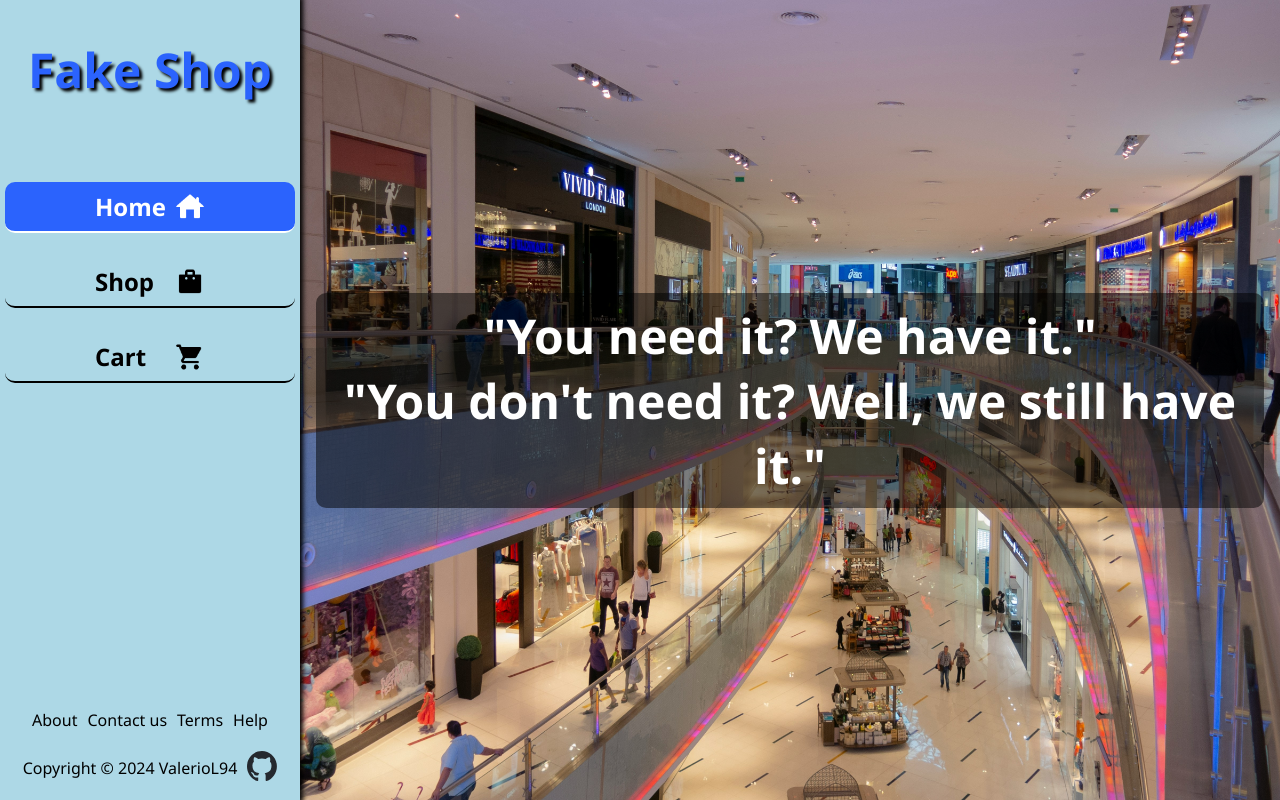
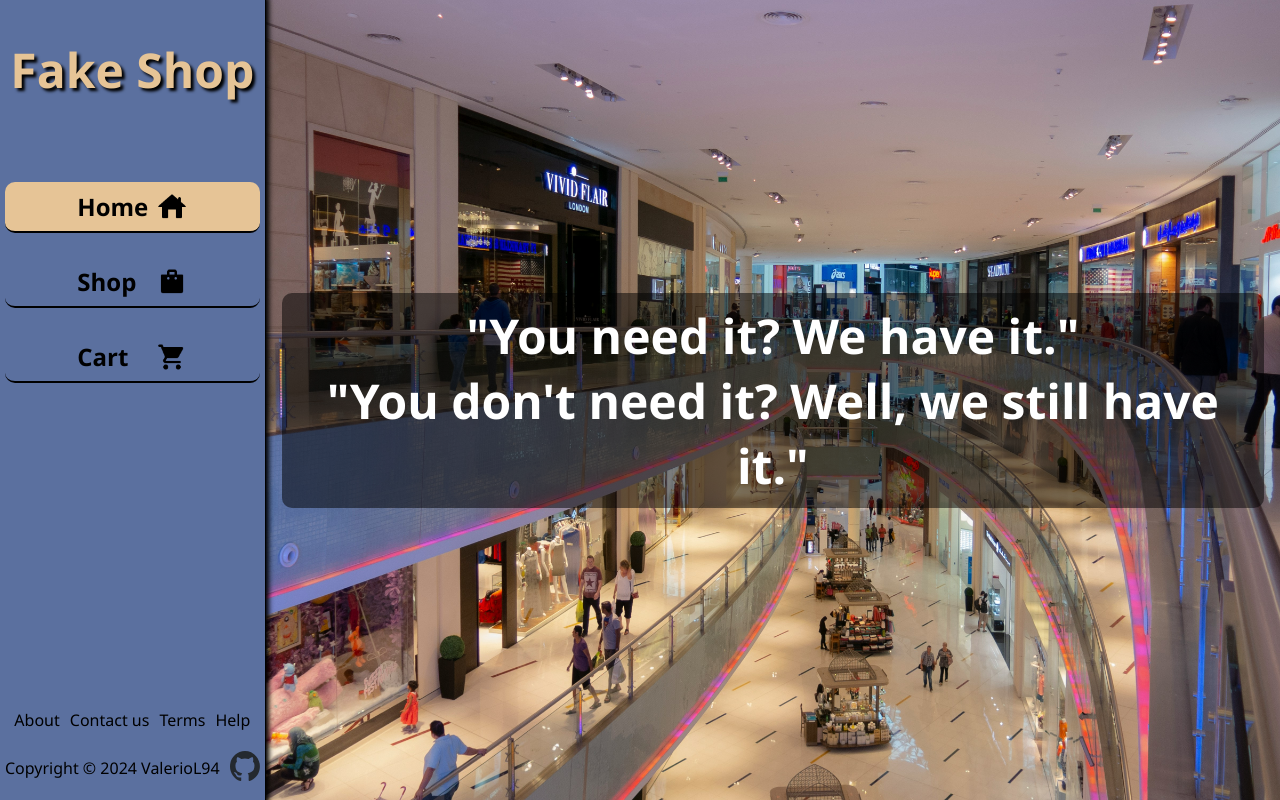
Before and after one commit to ValerioL94/shopping-cart, a React (Vite) app: page / in a window 1280 px wide. Built offline with nearby package versions, Linux system fonts and the light colour scheme.

Commit message:
Update styles

```diff
--- a/src/index.css
+++ b/src/index.css
@@ -37,20 +37,22 @@ i {
   display: flex;
   flex-direction: column;
   height: 100vh;
-  width: 300px;
-  background-color: lightblue;
+  max-width: 300px;
+  background-color: rgba(91, 112, 159, 255);
   position: sticky;
   top: 0;
   padding: 5px;
   box-sizing: border-box;
   box-shadow: 0px 0px 5px 3px black;
+  border-right: 1px solid black;
 }
 
 #sidebar > .home-link {
+  padding: 0 5px;
   font-size: 1.5rem;
   text-align: center;
   text-decoration: none;
-  color: hsl(224, 98%, 58%);
+  color: rgba(230, 196, 150, 255);
   text-shadow: 3px 3px 3px black;
 }
 
@@ -63,9 +65,6 @@ i {
 #sidebar nav img {
   height: 30px;
   width: 30px;
-}
-#sidebar nav .active img {
-  filter: invert();
 }
 
 #sidebar ul {
@@ -98,12 +97,11 @@ nav a > span {
 }
 
 #sidebar nav a.active {
-  background: rgb(43, 99, 253);
-  color: white;
+  background: rgba(230, 196, 150, 255);
 }
 
 #sidebar nav a.pending {
-  color: rgb(43, 99, 253);
+  color: rgba(230, 196, 150, 255);
 }
 
 #sidebar .footer {
@@ -143,3 +141,12 @@ nav a > span {
   transition: opacity 200ms;
   transition-delay: 200ms;
 }
+
+@media screen and (max-width: 767px) {
+  #sidebar .home-link,
+  #sidebar nav a span,
+  #sidebar .empty-links,
+  #sidebar .github-link > p {
+    display: none;
+  }
+}
```
